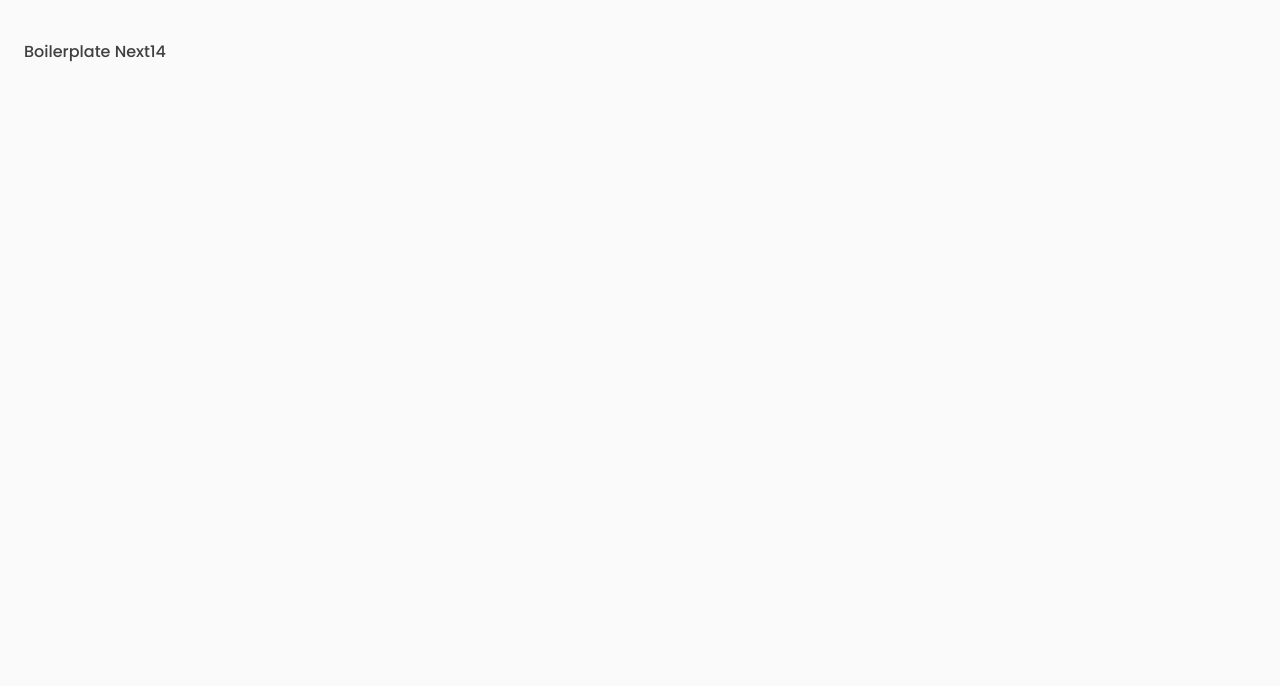
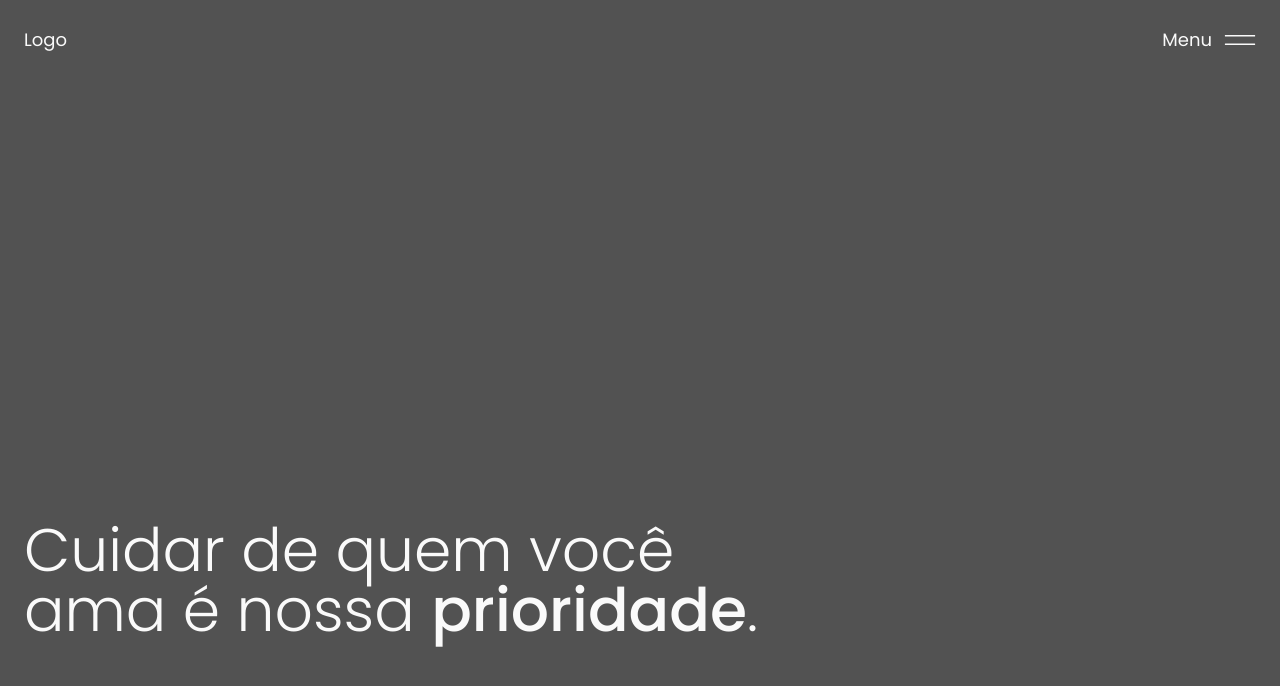
Before and after one commit to lucassamuel94/lp-minimal-01, a Next.js app: page / in a window 1280 px wide. Shown: the top 686 px of the page. Built offline with nearby package versions, Linux system fonts and the light colour scheme.

Commit message:
add component Hero

```diff
--- a/src/app/page.tsx
+++ b/src/app/page.tsx
@@ -1,11 +1,10 @@
 import Link from 'next/link'
+import { Hero } from './components/header'
 
 export default function HomeApp() {
   return (
-    <main className='container py-10'>
-      <Link href={'/'}>
-        <h1 className='font-medium'>Boilerplate Next14</h1>
-      </Link>
-    </main>
+    <>
+      <Hero />
+    </>
   )
 }
```
